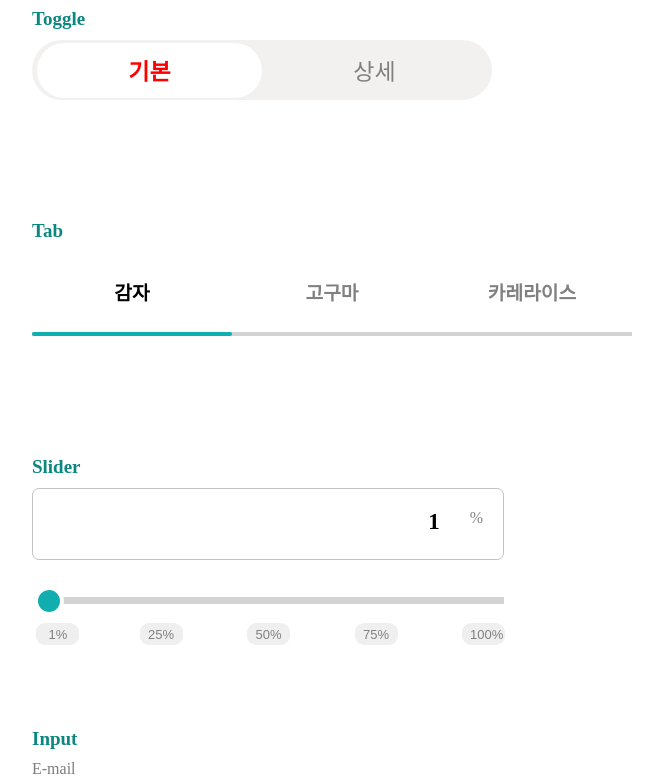
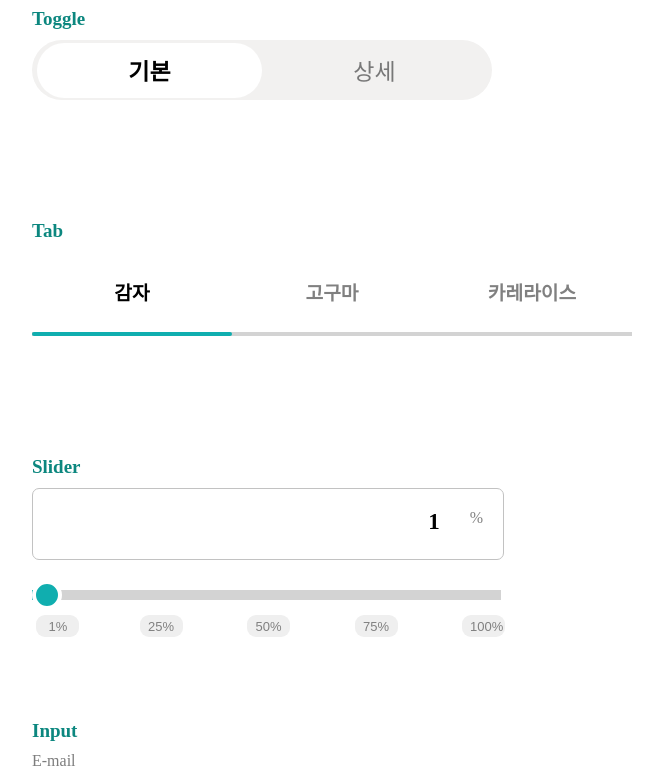
Before and after one commit to seolhyelin/wanted_pre_onboarding, a React (Create React App) app: page / in a window 1280 px wide. Shown: the top 776 px of the page, without its empty margins (208-871 px from the left). Built offline with nearby package versions, Linux system fonts and the light colour scheme.

Commit message:
Add: Slider 퍼센트 handle  기능 마무리

```diff
--- a/src/components/Slider.js
+++ b/src/components/Slider.js
@@ -2,36 +2,50 @@ import React, { useState } from "react";
 import styled from "styled-components";
 
 function Slider() {
-  const [tosil, setTosil] = useState("1");
+  const [percent, setPercent] = useState(1);
 
-  const test2 = (e) => {
-    setTosil(e.target.value);
+  const handlePercent = (e) => {
+    setPercent(e.target.value);
   };
 
-  const hyelin = (e) => {
-    const orange = e.target.innerHTML.replace(/[%]/, "");
-    setTosil(orange);
+  const percentSlide = () => {
+    const slider = [];
+    for (let i = 1; i <= 100; i++) {
+      slider.push(
+        <Sliders
+          key={`${i}`}
+          id={`${i}`}
+          onClick={() => setPercent(i)}
+          percent={percent}
+        />
+      );
+    }
+    return slider;
   };
 
   return (
     <Container>
       <Range>
-        <RangeNumber>{tosil}</RangeNumber>%
+        <RangeNumber>{percent}</RangeNumber>%
       </Range>
       <SlideWrapper>
-        <SlideBar number={tosil} />
+        {percentSlide()}
         <RangeBar
           type="range"
           min={1}
           max={100}
-          onChange={test2}
-          value={tosil}
+          onChange={handlePercent}
+          value={percent}
         />
       </SlideWrapper>
       <ButtonWrapper>
         {[1, 25, 50, 75, 100].map((number, index) => {
           return (
-            <PercentButton key={index} onClick={hyelin} number={number}>
+            <PercentButton
+              key={index}
+              onClick={() => setPercent(number)}
+              number={number}
+            >
               {number}%
             </PercentButton>
           );
@@ -65,26 +79,27 @@ const RangeNumber = styled.span`
 
 const SlideWrapper = styled.div`
   position: relative;
+  display: flex;
+  align-items: center;
 `;
 
-const SlideBar = styled.div`
-  position: absolute;
-  top: 0;
-  left: 0;
-  width: 20px;
-  height: 4px;
+const Sliders = styled.div`
+  width: 4.7px;
+  height: ${({ id }) =>
+    id === "1" || id === "25" || id === "50" || id === "75" || id === "100"
+      ? "10px"
+      : "10px"};
+  background-color: ${({ id, percent }) =>
+    Number(id) <= percent ? "#10aeaf" : "lightgray"};
 `;
 
 const RangeBar = styled.input`
-  position: relative;
+  position: absolute;
   width: 470px;
   height: 7px;
   -webkit-appearance: none;
-  background-color: lightgray;
-
-  ::-webkit-progress-value {
-    background-color: red;
-  }
+  background-color: inherit;
+  margin: 0px;
   ::-webkit-slider-thumb {
     -webkit-appearance: none;
     width: 30px;
--- a/src/components/Toggle.js
+++ b/src/components/Toggle.js
@@ -85,14 +85,14 @@ const Button = styled.button`
 
   &.default {
     color: ${({ currentActive }) =>
-      currentActive === "기본" ? "red" : "gray"};
+      currentActive === "기본" ? "#000000" : "#787878"};
     font-weight: ${({ currentActive }) =>
       currentActive === "기본" ? "600" : "400"};
   }
 
   &.detail {
     color: ${({ currentActive }) =>
-      currentActive === "상세" ? "red" : "gray"};
+      currentActive === "상세" ? "#000000" : "#787878"};
     font-weight: ${({ currentActive }) =>
       currentActive === "상세" ? "600" : "400"};
   }
```
